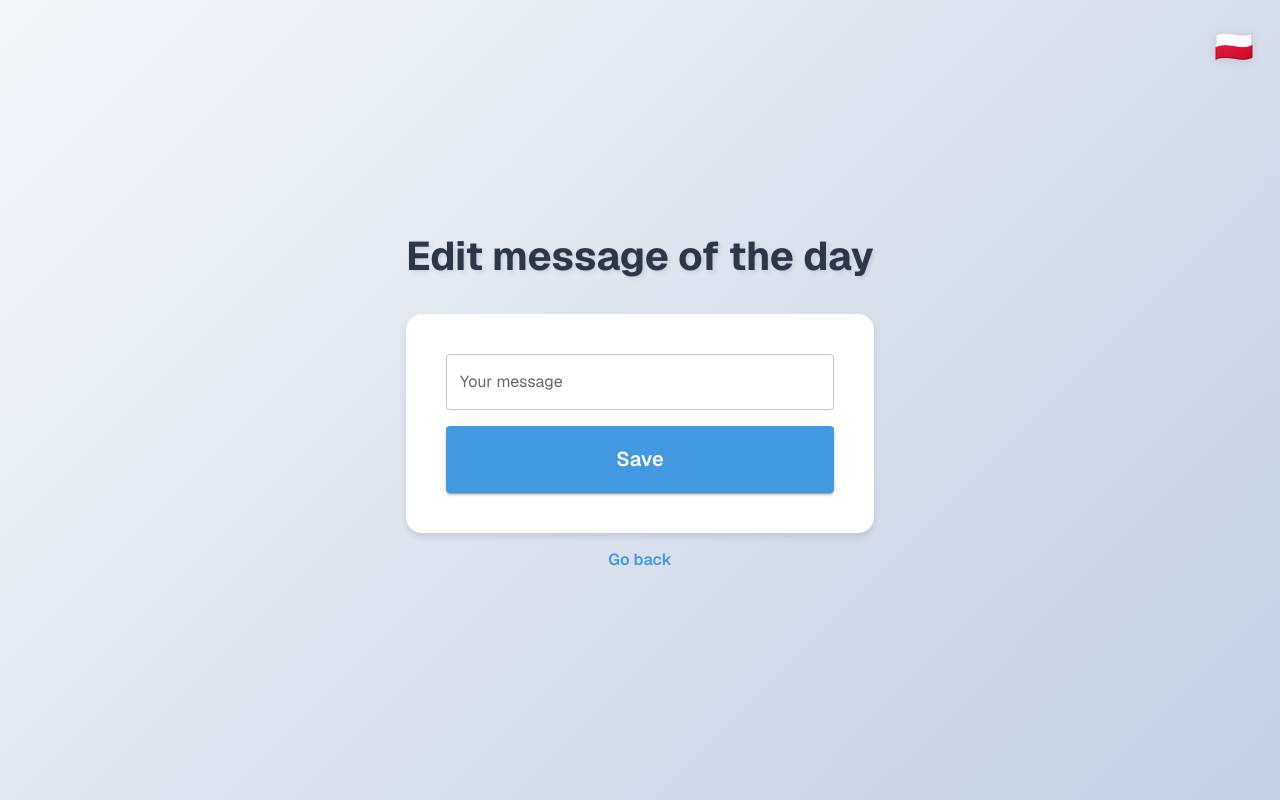
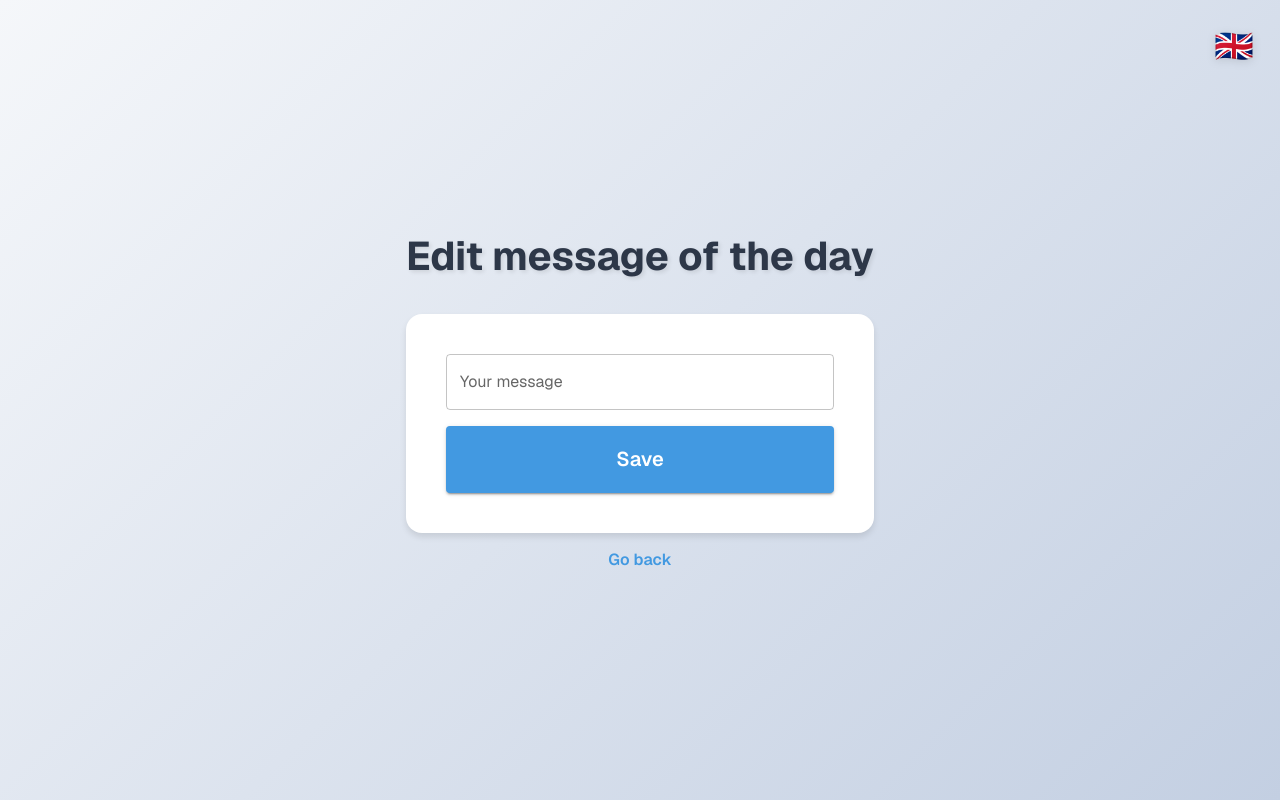
Before and after one commit to pecakm/simple-message-2025, a Next.js app: page /edit in a window 1280 px wide. Built offline with nearby package versions, Linux system fonts and the light colour scheme; no server answers.

Commit message:
Handle language change

```diff
--- a/app/languageIcon/languageIcon.tsx
+++ b/app/languageIcon/languageIcon.tsx
@@ -1,11 +1,28 @@
 'use client';
+
+import { useRouter } from 'next/navigation';
+import { useLocale } from 'next-intl';
+import Cookies from 'js-cookie';
+
+import { CookieName } from '@/constants';
+import { CountryCode } from '@/enums';
 
 import { Container } from './languageIcon.styled';
 
 export default function LanguageIcon() {
+  const router = useRouter();
+  const locale = useLocale();
+  const isPolish = locale === CountryCode.PL;
+
+  const handleLanguageChange = () => {
+    const newLocale = isPolish ? CountryCode.EN : CountryCode.PL;
+    Cookies.set(CookieName.Language, newLocale, { path: '/', expires: 365 });
+    router.refresh();
+  };
+
   return (
-    <Container>
-      🇵🇱
+    <Container onClick={handleLanguageChange}>
+      {isPolish ? '🇵🇱' : '🇬🇧'}
     </Container>
   );
 }
--- /dev/null
+++ b/constants/cookies.constants.ts
@@ -0,0 +1,3 @@
+export const CookieName = {
+  Language: 'NEXT_LOCALE',
+};
--- /dev/null
+++ b/constants/index.ts
@@ -0,0 +1 @@
+export * from './cookies.constants';
--- /dev/null
+++ b/enums/countryCode.enum.ts
@@ -0,0 +1,4 @@
+export enum CountryCode {
+  PL = 'pl',
+  EN = 'en',
+}
--- a/enums/index.ts
+++ b/enums/index.ts
@@ -1,4 +1,5 @@
 export * from './breakpoint.enum';
 export * from './color.enum';
+export * from './countryCode.enum';
 export * from './path.enum';
 export * from './zIndex.enum';
--- /dev/null
+++ b/i18n/pl.json
@@ -0,0 +1,15 @@
+{
+  "home": {
+    "title": "Dzisiejsza Wiadomość! ✨",
+    "link": "Chcesz zmienić wiadomość?",
+    "linkText": "Kliknij tutaj"
+  },
+  "edit": {
+    "title": "Edytuj wiadomość dnia",
+    "label": "Twoja wiadomość",
+    "fieldRequired": "To pole jest wymagane",
+    "fieldMaxLength": "Pole musi mieć mniej niż 256 znaków",
+    "button": "Zapisz",
+    "back": "Wróć"
+  }
+}
--- a/i18n/request.ts
+++ b/i18n/request.ts
@@ -1,9 +1,12 @@
+import { cookies } from 'next/headers';
 import { getRequestConfig } from 'next-intl/server';
 
+import { CookieName } from '@/constants';
+import { CountryCode } from '@/enums';
+
 export default getRequestConfig(async () => {
-  // Provide a static locale, fetch a user setting,
-  // read from `cookies()`, `headers()`, etc.
-  const locale = 'en';
+  const cookieStore = await cookies();
+  const locale = cookieStore.get(CookieName.Language)?.value || CountryCode.EN;
 
   return {
     locale,
--- a/package.json
+++ b/package.json
@@ -14,6 +14,8 @@
     "@hookform/resolvers": "^5.0.1",
     "@mui/icons-material": "^7.0.2",
     "@mui/material": "^7.0.2",
+    "@types/js-cookie": "^3.0.6",
+    "js-cookie": "^3.0.5",
     "mongoose": "^8.14.1",
     "next": "15.3.1",
     "next-intl": "^4.1.0",
```
Also changed, not shown: 1 other file (tests, documents, lock files or other folders).
